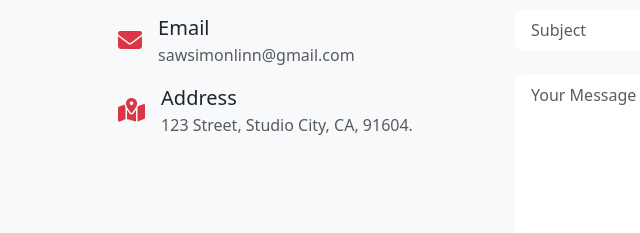
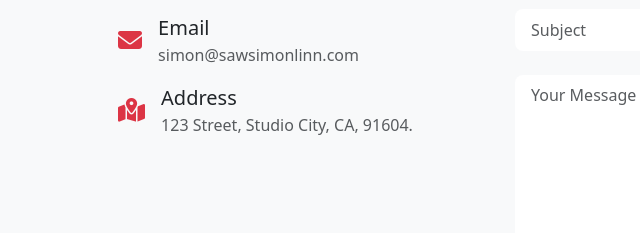
Before and after one commit to SawSimonLinn/my_portfolio_project_1, a plain HTML site: page index.html in a window 1280 px wide. Shown: the part 3736-3969 px from the top of the page, 42-682 px from the left. Drawn offline with nearby package versions, Linux system fonts and the light colour scheme.

Commit message:
Update index.html

```diff
--- a/index.html
+++ b/index.html
@@ -689,7 +689,7 @@
                 </div>
                 <div class="text ms-3">
                   <div class="fs-5">Email</div>
-                  <div class="text-muted">sawsimonlinn@gmail.com</div>
+                  <div class="text-muted">simon@sawsimonlinn.com</div>
                 </div>
               </div>
               <div class="contact-item d-flex mb-3 align-items-center">
```
